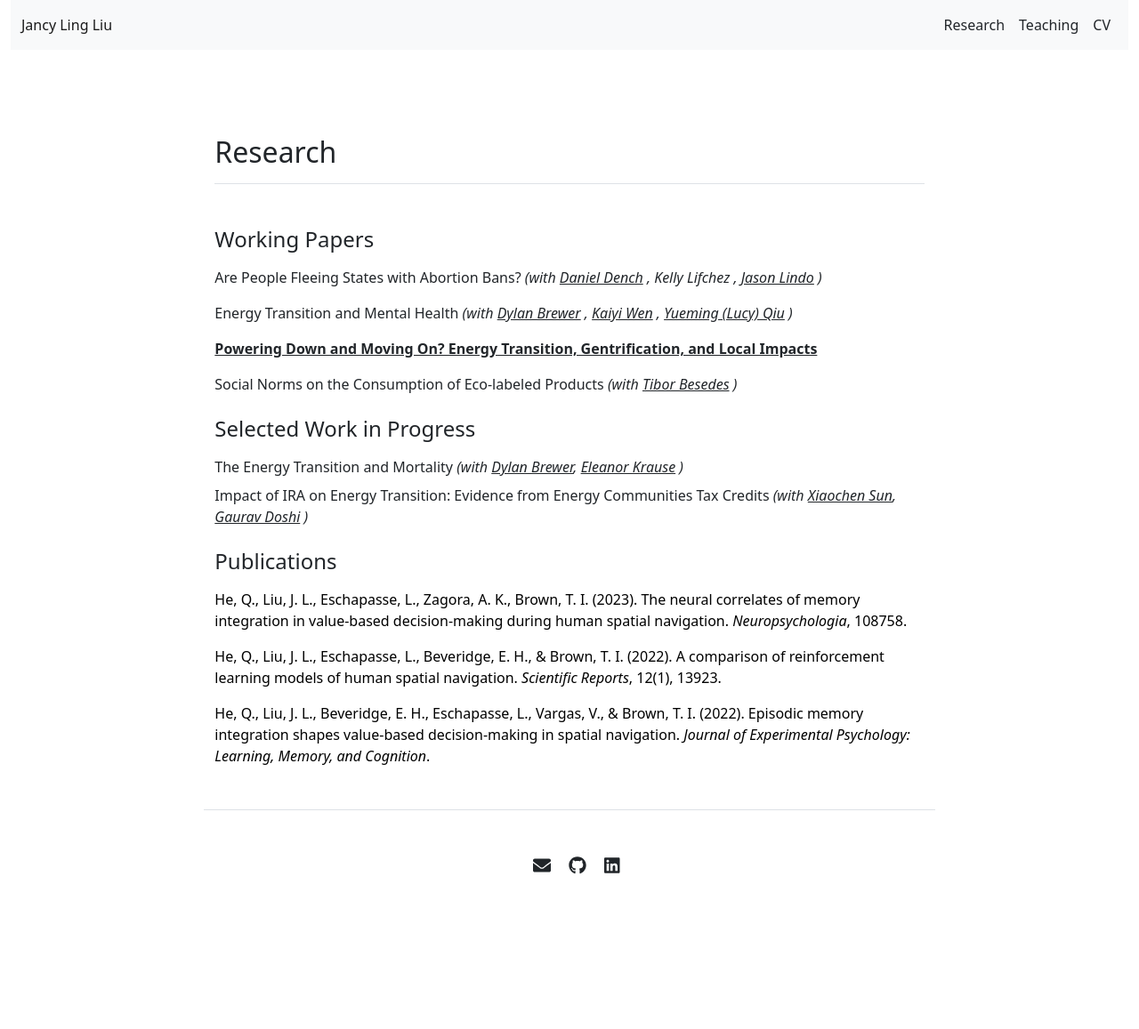
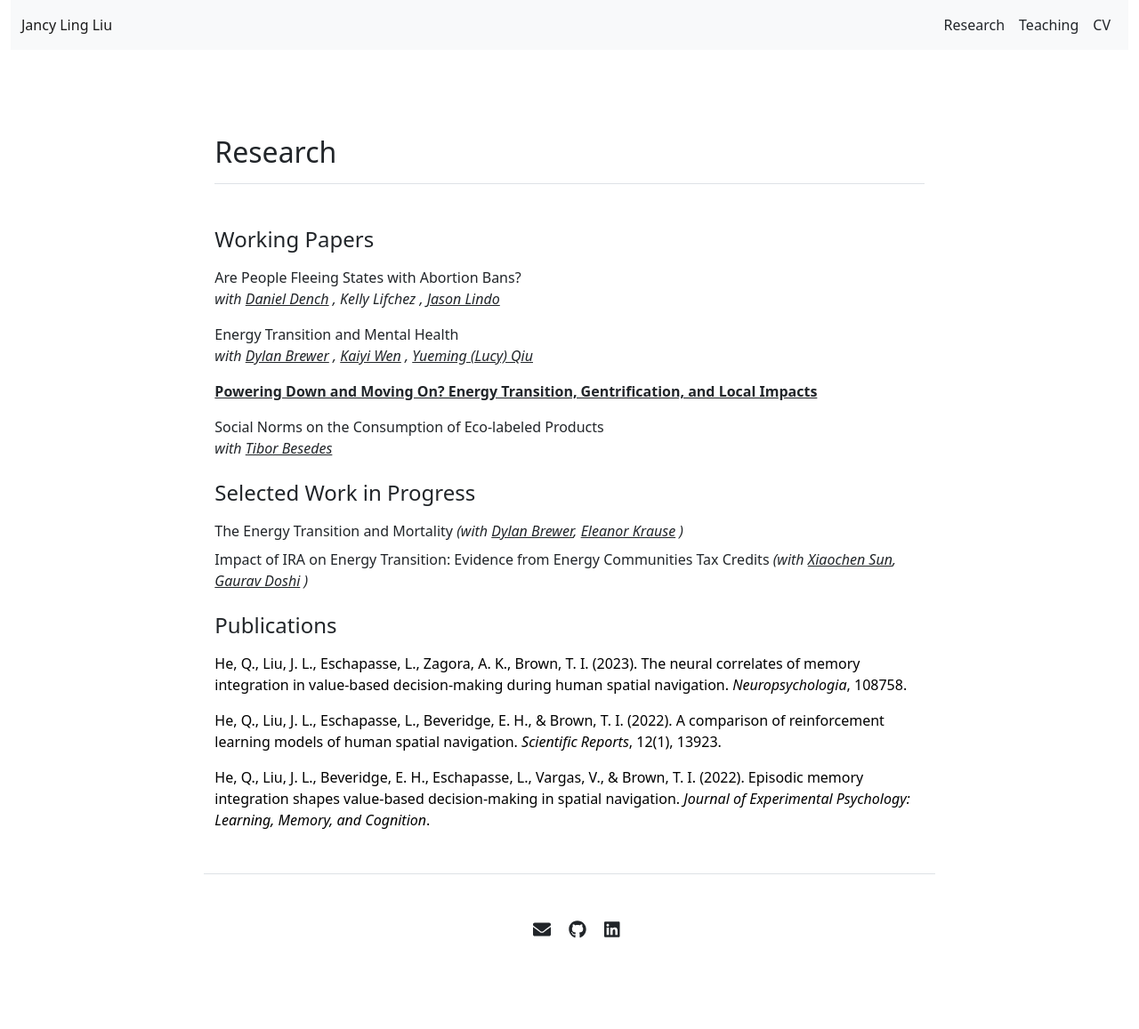
Before and after one commit to Jancyll/Jancyll.github.io, a Jekyll site: the page built from research.md, in a window 1280 px wide. Shown: the whole page at 89% size. Built offline with Jekyll 4.4.1, drawn with Linux system fonts in a browser that asks for light colours; before the commit the page ends 1085 px from its top, so only the background shows below that.

Commit message:
Update research.html

```diff
--- a/_includes/research.html
+++ b/_includes/research.html
@@ -28,7 +28,7 @@
                     <a>{{ item.name }}</a>
                 {% endif %}
 
-                {% if item.coauthors %}
+<!--                 {% if item.coauthors %}
                         <em>(with
                         {% for coauthor in item.coauthors -%}
                             {% if coauthor.url %}
@@ -37,7 +37,18 @@
                                 {{ coauthor.name }}
                             {% endif %}{% if forloop.last == false %}, {% endif %}
                     {% endfor %})</em>
+                {% endif %} -->
+                {% if item.coauthors %}
+                    <em><br>with
+                    {% for coauthor in item.coauthors -%}
+                        {% if coauthor.url %}
+                            <a href="{{ coauthor.url }}">{{ coauthor.name }}</a>
+                        {% else %}
+                            {{ coauthor.name }}
+                        {% endif %}{% if forloop.last == false %}, {% endif %}
+                    {%- endfor %}</em>
                 {% endif %}
+
             </p>
         </div>
     {% endfor %}
```
